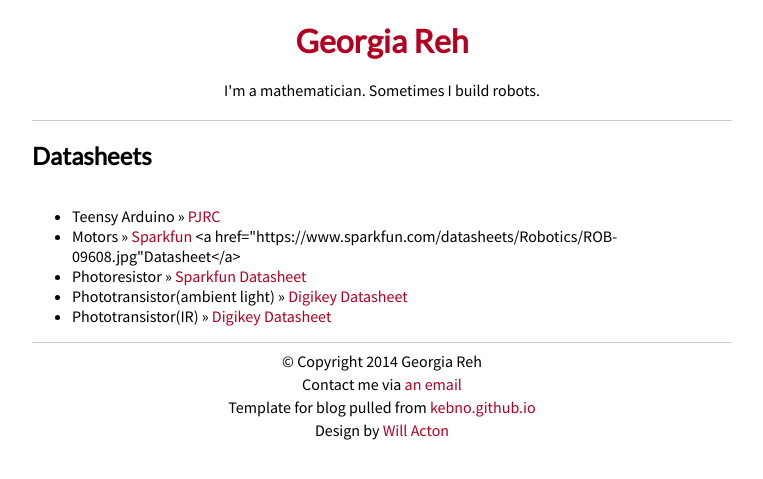
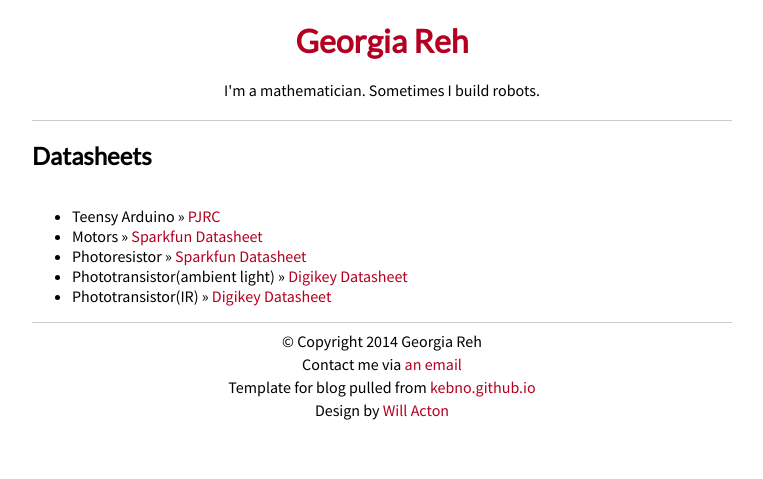
Before and after one commit to konahart/konahart.github.io, a Jekyll site: the page built from cockroaches.md, in a window 1280 px wide. Shown: the top 479 px of the page, without its empty margins (258-1021 px from the left). Built offline with Jekyll 4.4.1, drawn with Linux system fonts in a browser that asks for light colours.

Commit message:
okay now its actually fixed

```diff
--- a/cockroaches.md
+++ b/cockroaches.md
@@ -7,7 +7,7 @@ layout: default
 <ul class="posts">
 <li><span>Teensy Arduino</span> &raquo; <a href="http://www.pjrc.com/teensy/index.html">PJRC</a></li>
 
-<li><span>Motors</span> &raquo; <a href="https://www.sparkfun.com/products/retired/9608">Sparkfun</a> <a href="https://www.sparkfun.com/datasheets/Robotics/ROB-09608.jpg"Datasheet</a></li>
+<li><span>Motors</span> &raquo; <a href="https://www.sparkfun.com/products/retired/9608">Sparkfun</a> <a href="https://www.sparkfun.com/datasheets/Robotics/ROB-09608.jpg">Datasheet</a></li>
 
 <li><span>Photoresistor</span> &raquo; <a href="https://www.sparkfun.com/products/9088">Sparkfun</a> <a href="http://dlnmh9ip6v2uc.cloudfront.net/datasheets/Sensors/LightImaging/SEN-09088.pdf">Datasheet</a></li>
 
```
